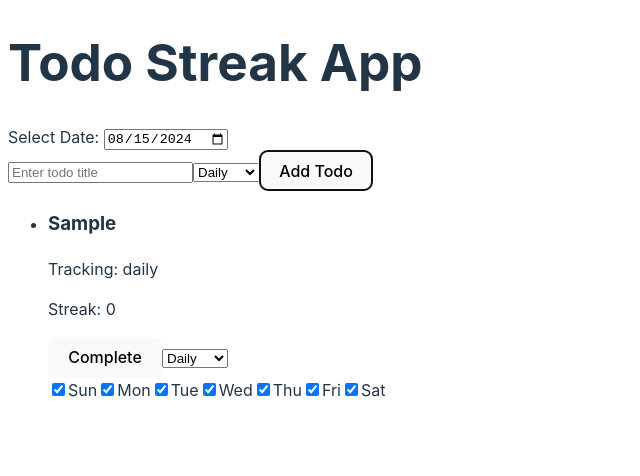
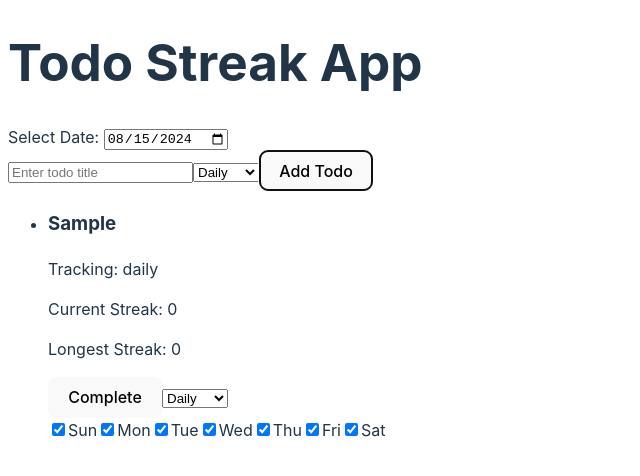
Before and after one commit to kumard3/todo-streak-app, a React (Vite) app: page / in a window 1280 px wide. Both pictures are taken after typing "Sample" into the empty fields and a click on the button "Add Todo". Shown: the top 476 px of the page, without its empty margins (0-640 px from the left). Built offline with nearby package versions, Linux system fonts and the light colour scheme.

Commit message:
feat: Add longest streak tracking to todos

```diff
--- a/src/components/DateSelector.tsx
+++ b/src/components/DateSelector.tsx
@@ -1,5 +1,3 @@
-// src/components/DateSelector.tsx
-
 import React from 'react';
 
 interface DateSelectorProps {
--- a/src/components/TodoForm.tsx
+++ b/src/components/TodoForm.tsx
@@ -21,6 +21,7 @@ const TodoForm: React.FC<TodoFormProps> = ({ addTodo }) => {
       scheduledDays:
         trackingType === "daily" ? [0, 1, 2, 3, 4, 5, 6] : undefined,
       weeklyGoal: trackingType === "weekly" ? 1 : undefined,
+      longestStreak: 0, // Add this line
     };
 
     addTodo(newTodo);
--- a/src/components/TodoList.tsx
+++ b/src/components/TodoList.tsx
@@ -17,12 +17,24 @@ const TodoList: React.FC<TodoListProps> = ({
 }) => {
   return (
     <ul>
-      {todos.map((todo) => (
+      {todos.map((todo) => {
+        const currentStreak = calculateStreak(todo, currentDate);
+        const longestStreak = Math.max(currentStreak, todo.longestStreak);
+
+        return (
           <li key={todo.id}>
             <h3>{todo.title}</h3>
             <p>Tracking: {todo.trackingType}</p>
-          <p>Streak: {calculateStreak(todo, currentDate)}</p>
-          <button onClick={() => completeTodo(todo.id)}>Complete</button>
+            <p>Current Streak: {currentStreak}</p>
+            <p>Longest Streak: {longestStreak}</p>
+            <button
+              onClick={() => {
+                completeTodo(todo.id);
+                updateTodoSettings(todo.id, { longestStreak });
+              }}
+            >
+              Complete
+            </button>
             <select
               value={todo.trackingType}
               onChange={(e) =>
@@ -69,7 +81,8 @@ const TodoList: React.FC<TodoListProps> = ({
               />
             )}
           </li>
-      ))}
+        );
+      })}
     </ul>
   );
 };
--- a/src/types.ts
+++ b/src/types.ts
@@ -1,8 +1,9 @@
 export interface Todo {
   id: string;
   title: string;
-  trackingType: "daily" | "weekly";
+  trackingType: 'daily' | 'weekly';
   completions: string[];
   scheduledDays?: number[];
   weeklyGoal?: number;
+  longestStreak: number;
 }
--- a/src/utils/streakCalculator.ts
+++ b/src/utils/streakCalculator.ts
@@ -3,9 +3,9 @@ import { Todo } from "../types";
 /**
  * Calculates the streak of completed todos based on the given parameters.
  *
- * @param todo - The todo object to calculate the streak for.
- * @param currentDate - The current date to use as a reference for the streak calculation.
- * @returns The streak count as a number.
+ * @param todo - The todo object.
+ * @param currentDate - The current date.
+ * @returns The streak of completed todos.
  */
 export const calculateStreak = (todo: Todo, currentDate: Date): number => {
   const sortedCompletions = [...todo.completions].sort(
```
Lines whose indentation alone changed are shown as unchanged.
